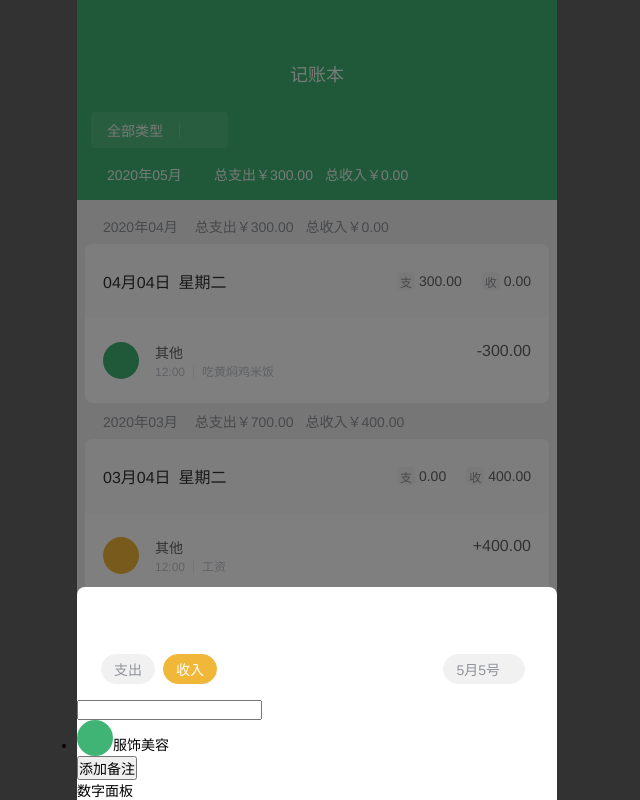
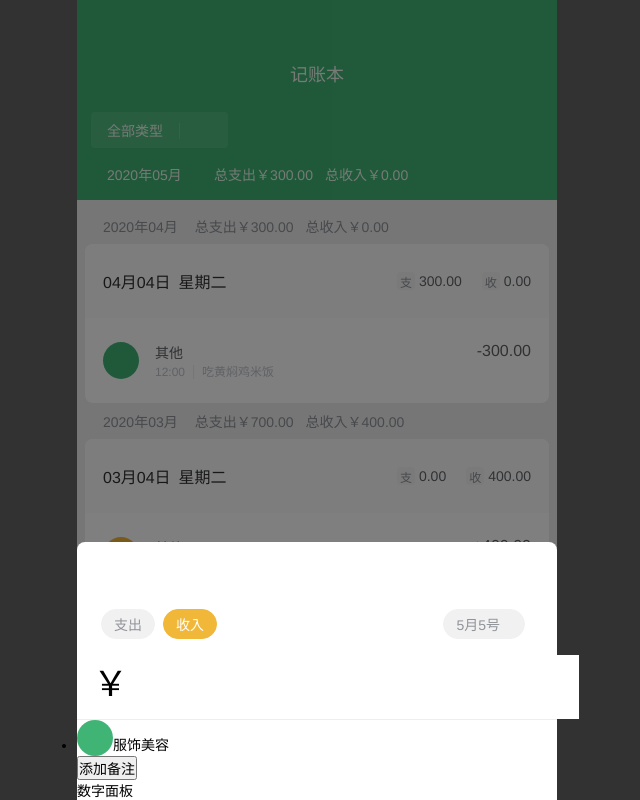
Before and after one commit to haixiangyan/weixin-cash, a React (Create React App) app: page / in a window 1280 px wide. Shown: the whole page, without its empty margins (323-963 px from the left). Built offline with nearby package versions, Linux system fonts and the light colour scheme.

Commit message:
完成 AmountSection 样式

```diff
--- a/src/components/Money.tsx
+++ b/src/components/Money.tsx
@@ -16,6 +16,21 @@ const TypeSection = styled.section`
   display: flex;
   align-items: center;
   justify-content: space-between;
+`
+
+const AmountSection = styled.section`
+  display: flex;
+  padding: 0 16px;
+  border-bottom: 1px solid #eee;
+  > span {
+    font-size: 2.5em;
+  }
+  > input {
+    border: none;
+    outline: none;
+    height: 64px;
+    font-size: 2.5em;
+  }
 `
 
 const Money: React.FC = () => {
@@ -37,9 +52,10 @@ const Money: React.FC = () => {
           <Icon name="dropdown" size={8}/>
         </Button>
       </TypeSection>
-      <section>
+      <AmountSection>
+        <span>￥</span>
         <input type="text"/>
-      </section>
+      </AmountSection>
       <ul>
         <li>
           <Category category={category} type="expense"/>
```
